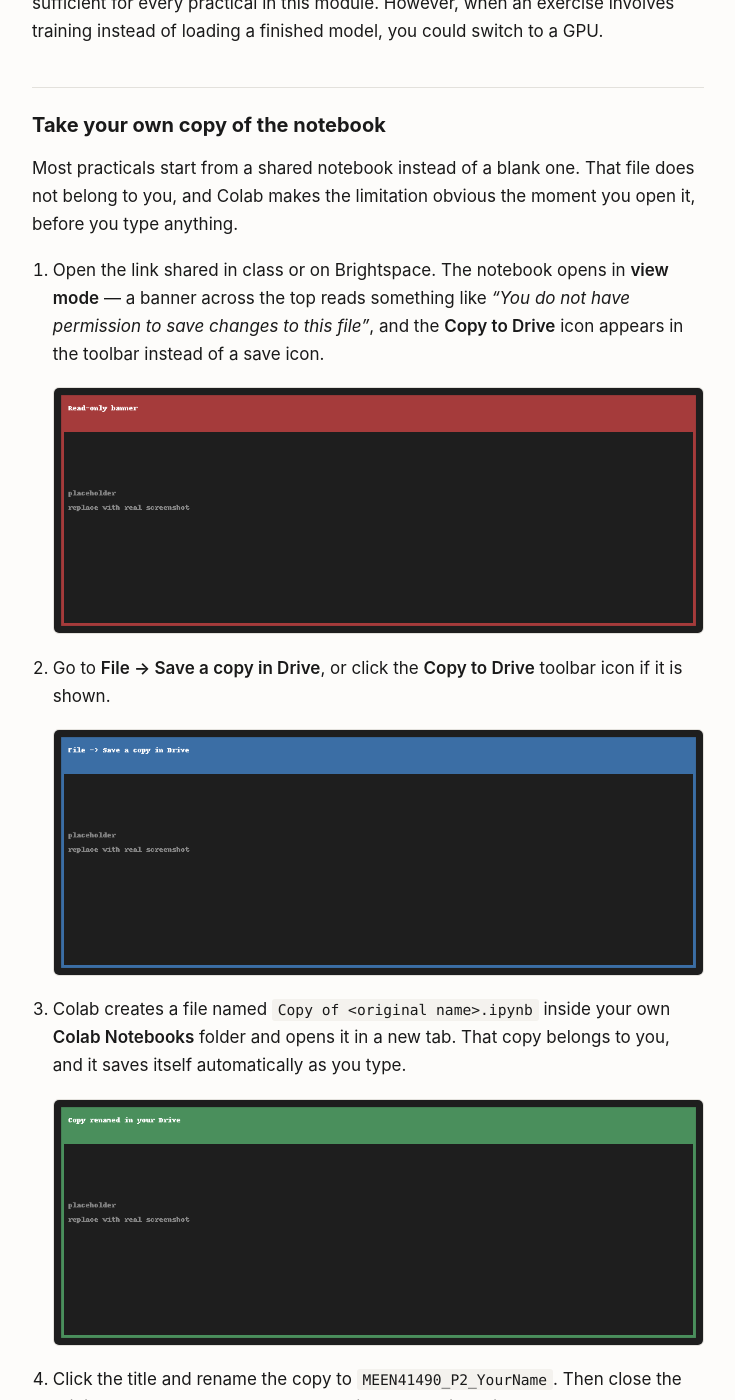
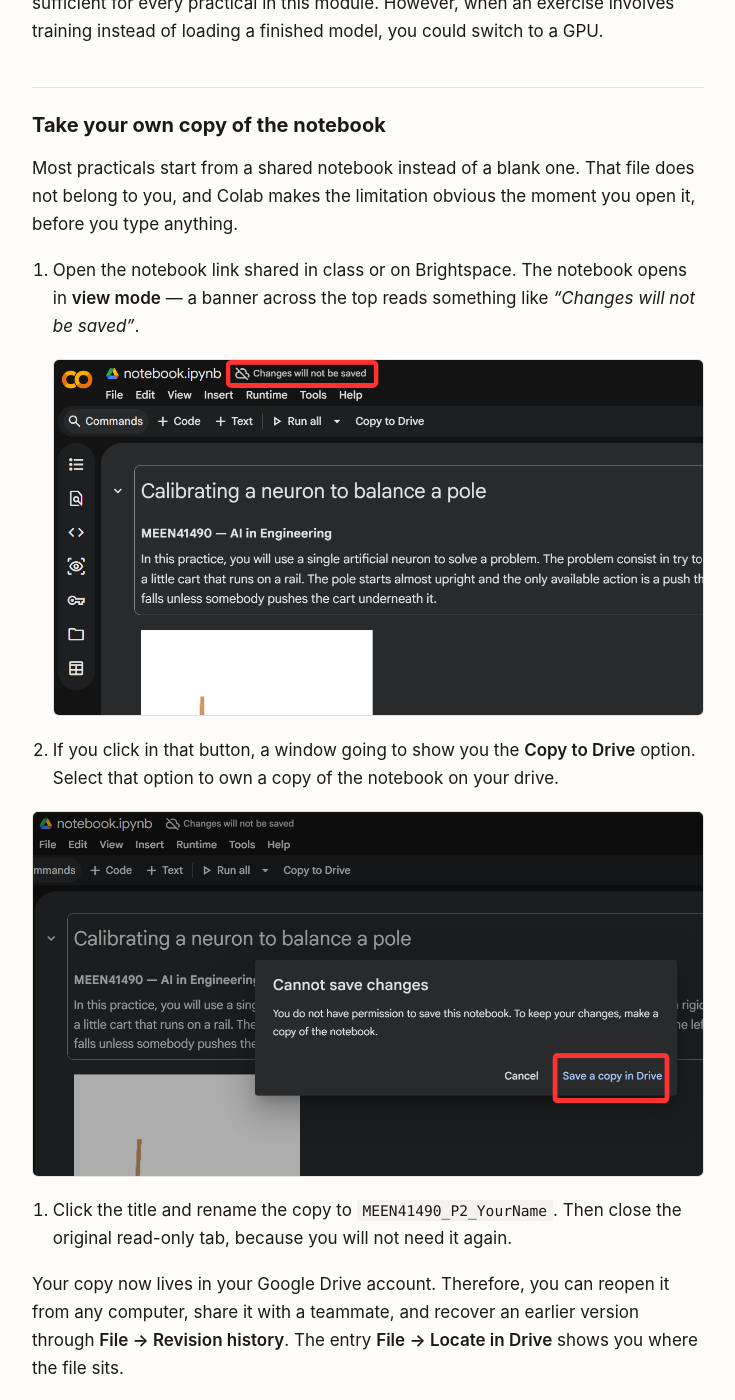
Before and after one commit to juanbmedina/ai-engineering-practicals, a Jekyll site: the page built from docs/guides/getting-started-colab/index.md, in a window 1280 px wide and 1400 px high, scrolled down 589 px. Shown: the whole window, without its empty margins (272-1007 px from the left). Built offline with Jekyll 4.4.1, drawn with Linux system fonts in a browser that asks for light colours.

Commit message:
Added broom image, modified some images in colab getting started and minor changes in grammar

```diff
--- a/docs/guides/getting-started-colab/index.md
+++ b/docs/guides/getting-started-colab/index.md
@@ -19,16 +19,22 @@ Three facts about that arrangement matter today.
 
 Most practicals start from a shared notebook instead of a blank one. That file does not belong to you, and Colab makes the limitation obvious the moment you open it, before you type anything.
 
-1. Open the link shared in class or on Brightspace. The notebook opens in **view mode** — a banner across the top reads something like *"You do not have permission to save changes to this file"*, and the **Copy to Drive** icon appears in the toolbar instead of a save icon.
+1. Open the notebook link shared in class or on Brightspace. The notebook opens in **view mode** — a banner across the top reads something like *"Changes will not be saved"*.
 ![A read-only banner shown when opening a shared Colab notebook you do not own]({{ '/guides/getting-started-colab/assets/p16.png' | relative_url }})
 
-2. Go to **File → Save a copy in Drive**, or click the **Copy to Drive** toolbar icon if it is shown.
+2. If you click in that button, a window going to show you the **Copy to Drive** option. Select that option to own a copy of the notebook on your drive.
+
+![A read-only banner shown when opening a shared Colab notebook you do not own]({{ '/guides/getting-started-colab/assets/p17.png' | relative_url }})
+
+3. Click the title and rename the copy to `MEEN41490_P2_YourName`. Then close the original read-only tab, because you will not need it again.
+
+<!-- 2. Go to **File → Save a copy in Drive**, or click the **Copy to Drive** toolbar icon if it is shown.
 ![The File menu with Save a copy in Drive highlighted]({{ '/guides/getting-started-colab/assets/p17.png' | relative_url }})
 
 3. Colab creates a file named `Copy of <original name>.ipynb` inside your own **Colab Notebooks** folder and opens it in a new tab. That copy belongs to you, and it saves itself automatically as you type.
-![The copied notebook, now owned by the student in their own Drive]({{ '/guides/getting-started-colab/assets/p18.png' | relative_url }})
+![The copied notebook, now owned by the student in their own Drive]({{ '/guides/getting-started-colab/assets/p18.png' | relative_url }}) -->
 
-4. Click the title and rename the copy to `MEEN41490_P2_YourName`. Then close the original read-only tab, because you will not need it again.
+
 
 Your copy now lives in your Google Drive account. Therefore, you can reopen it from any computer, share it with a teammate, and recover an earlier version through **File → Revision history**. The entry **File → Locate in Drive** shows you where the file sits.
 ![The File menu with Locate in Drive highlighted]({{ '/guides/getting-started-colab/assets/p15.png' | relative_url }})
```
Also changed, not shown: docs/practicals/inverted_pendulum_neuron_control/index.md (+26 -9 lines), docs/guides/getting-started-colab/assets/p16.png, docs/guides/getting-started-colab/assets/p17.png, docs/practicals/inverted_pendulum_neuron_control/assets/broom_balance.png (added), 2 other files.
